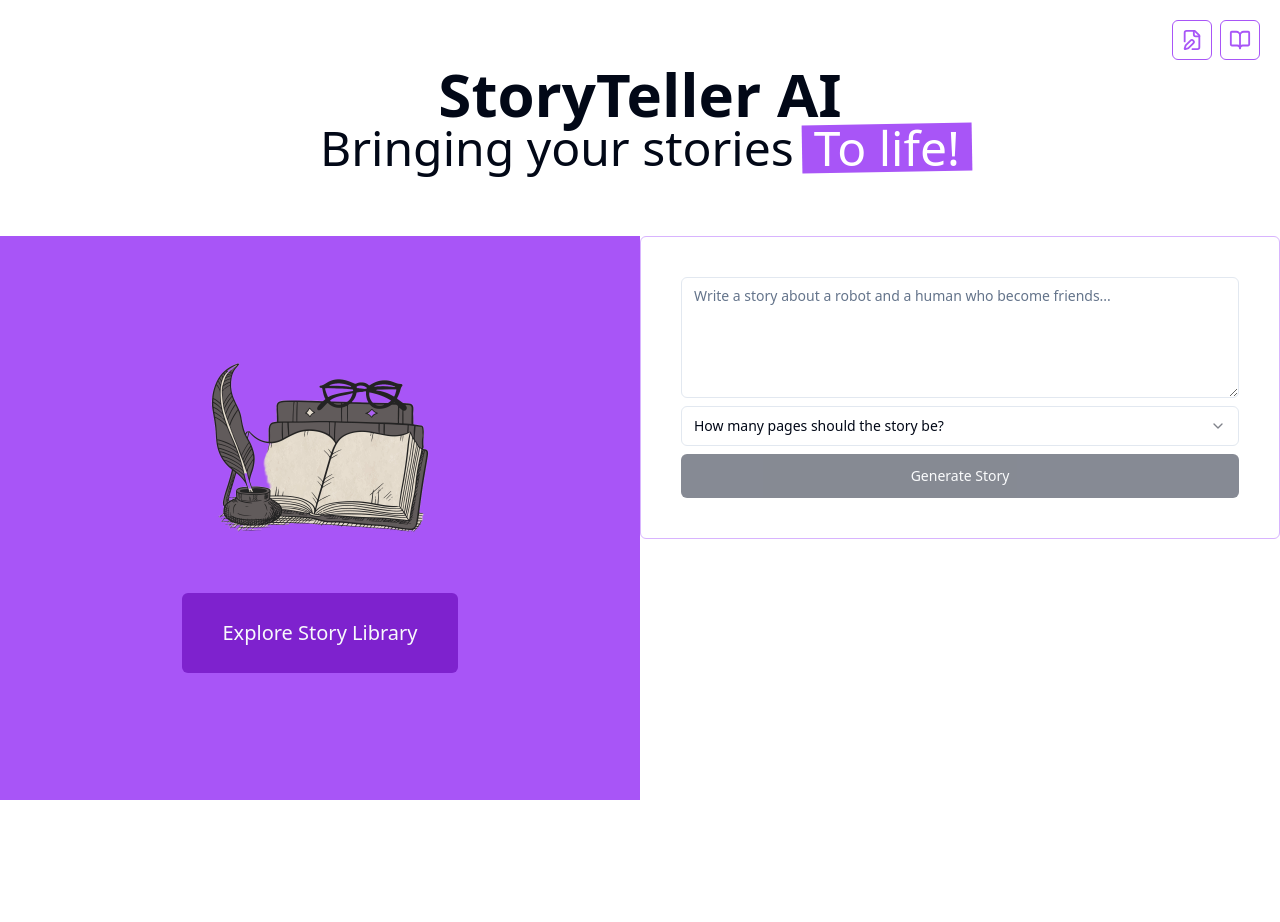
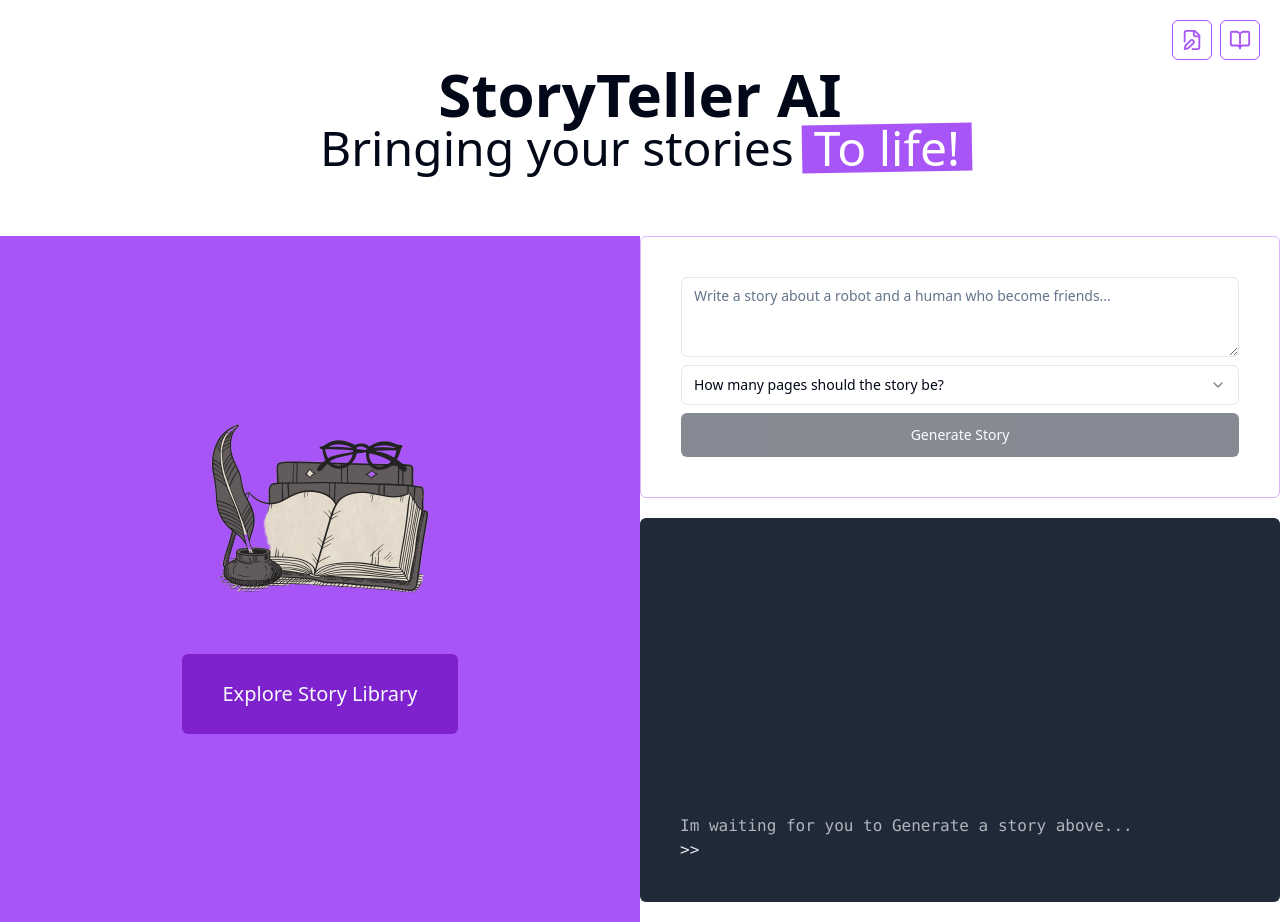
Before and after one commit to Sabarish-cs8/storyteller-ai, a Next.js app: page / in a window 1280 px wide. Before the commit the page ends 800 px from the top, so only its background shows below. Built offline with nearby package versions, Linux system fonts and the light colour scheme.

Commit message:
Add route

```diff
--- a/components/StoryWriter.tsx
+++ b/components/StoryWriter.tsx
@@ -5,9 +5,40 @@
 import { Select, SelectTrigger, SelectValue,SelectContent, SelectItem } from "./ui/select"
 import { Textarea } from "./ui/textarea"
 
+const storiesPath = "public/stories";
+
 
 function StoryWriter() {
-    const [story,setStory]=useState<String>("");
+    const [story,setStory]=useState<string>("");
+    const [pages,setPages]=useState<number>();
+    const [progress,setProgress]=useState("");
+    const [runStarted,setRunStarted]=useState<boolean>(false);
+    const [runFinished,setRunFinished]=useState<boolean | null>(null);
+    const [currentTool,setCurrentTool]=useState("");
+
+    async function runScript(){
+        setRunStarted(true);
+     setRunFinished(false);
+
+     const response = await fetch("/api/run-script",{
+        method:"POST",
+        headers:{
+            "Content-Type":"application/json",
+        },
+        body:JSON.stringify({story,pages,path:storiesPath}),
+     });
+
+     if(response.ok && response.body){
+        //handle streams from the API
+        //...
+        console.log("Streaming started");
+        //...
+     }else{
+        setRunFinished(true);
+        setRunStarted(false);
+        console.error("Failed to start streaming");
+     }
+    }
   return (
     <div className="flex flex-col container">
         <section className="flex-1 flex flex-col border border-purple-300 rounded-md p-10 space-y-2">
@@ -30,13 +61,45 @@
                     ))}
                 </SelectContent>
             </Select>
-            <Button disabled={!story || !pages }
-            className="w-full" size="lg">
+            <Button disabled={!story || !pages || runStarted }
+            className="w-full" size="lg"
+            onClick={runScript}
+            >
                 Generate Story
             </Button>
         </section>
 
-        <section className="flex-1 pb-5 mt-5"></section>
+        <section className="flex-1 pb-5 mt-5">
+            <div className="flex flex-col-reverse w-full space-y-2 bg-gray-800 rounded-md text-gray-200 font-mono p-10 h-96 overflow-y-auto">
+                <div>
+                    {runFinished === null &&(
+                        <>
+                        <p className="animate-pulse mr-5">Im waiting for you to Generate a story above...</p>
+                        </>
+                    )}
+                    <span className="mr-5">{">>"}</span>
+                    {/**progress */}
+                    {progress}
+                </div>
+                {/**Current Tool */}
+                {currentTool && (
+                    <div className="py-10">
+                        <span className="mr-5">{"---[Current Tool]---"}</span>
+                        {currentTool}
+                    </div>
+                )}
+
+                {/**Render Events... */}
+                {runStarted && (
+                    <div>
+                        <span className="mr-5 animate-in">
+                            {"---[AI Storyteller Has Started]---"}
+                        </span>
+                        <br />
+                    </div>
+                )}
+            </div>
+        </section>
     </div>
   )
 }
```
Also changed, not shown: app/api/run-script/route.ts (added), 1 other file (tests, documents, lock files or other folders).
